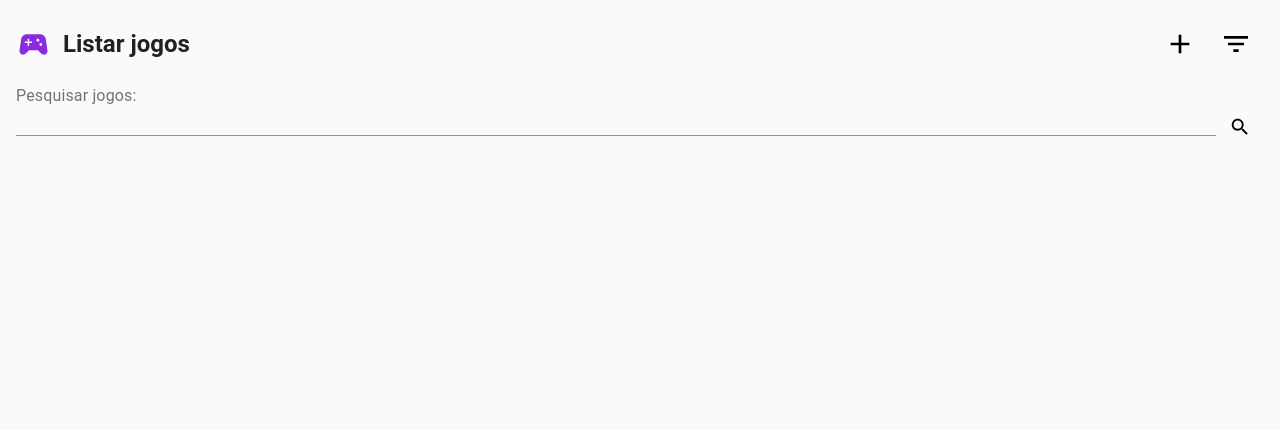
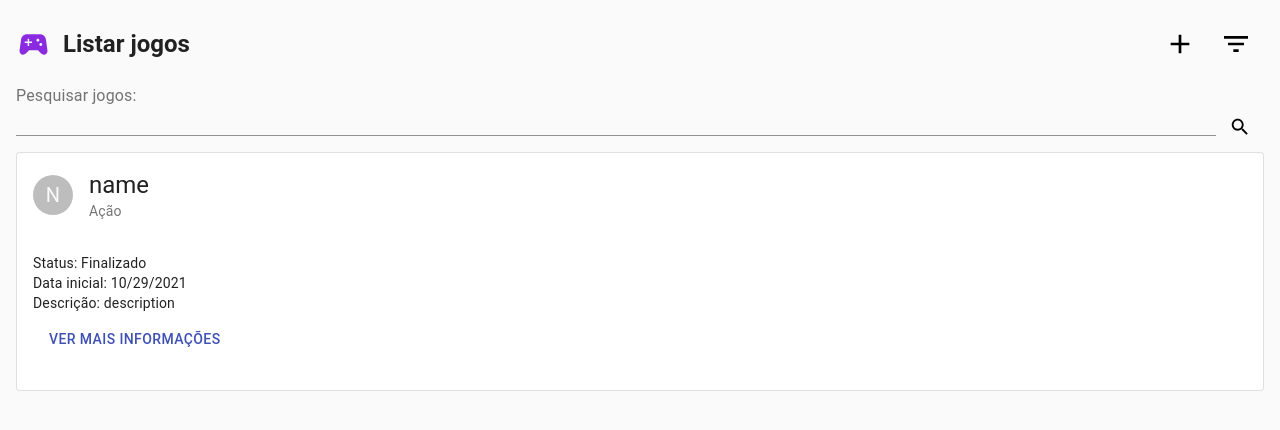
Before and after one commit to SenaGust/my-games-react, a React (Create React App) app: page / in a window 1280 px wide. Shown: the top 430 px of the page. Built offline with nearby package versions, Linux system fonts and the light colour scheme.

Commit message:
Implemented list of games without sorting

```diff
--- a/package.json
+++ b/package.json
@@ -18,6 +18,7 @@
     "@types/react-dom": "^17.0.0",
     "@types/react-router-dom": "^5.3.2",
     "effector": "^22.1.2",
+    "effector-react": "^22.0.4",
     "formik": "^2.2.9",
     "lodash": "^4.17.21",
     "react": "^17.0.2",
@@ -26,7 +27,6 @@
     "react-scripts": "4.0.3",
     "typescript": "^4.1.2",
     "web-vitals": "^1.0.1",
-    "yup": "^0.32.11",
     "workbox-background-sync": "^5.1.3",
     "workbox-broadcast-update": "^5.1.3",
     "workbox-cacheable-response": "^5.1.3",
@@ -38,7 +38,8 @@
     "workbox-range-requests": "^5.1.3",
     "workbox-routing": "^5.1.3",
     "workbox-strategies": "^5.1.3",
-    "workbox-streams": "^5.1.3"
+    "workbox-streams": "^5.1.3",
+    "yup": "^0.32.11"
   },
   "scripts": {
     "start": "react-scripts start",
--- a/src/domains/Game.ts
+++ b/src/domains/Game.ts
@@ -9,4 +9,5 @@ export default interface Game {
   description: string;
   initialDate: Date;
   rating: number;
+  image?: string;
 }
--- a/src/pages/listGames/ListGamesRoute.tsx
+++ b/src/pages/listGames/ListGamesRoute.tsx
@@ -3,6 +3,9 @@ import PageLayout from "../../components/PageLayout/PageLayout";
 import AddIcon from "@material-ui/icons/Add";
 import FilterListIcon from "@material-ui/icons/FilterList";
 import SearchGames from "./components/searchGames/SearchGames";
+import GameListItem from "./components/GameListItem/GameListItem";
+import GameStatusEnum from "../../domains/GameStatusEnum";
+import GameCategoryEnum from "../../domains/GameCategoryEnum";
 
 const ListGamesRoute: React.FunctionComponent = () => {
   const renderButtons = [
@@ -13,6 +16,17 @@ const ListGamesRoute: React.FunctionComponent = () => {
   return (
     <PageLayout title="Listar jogos" isHomePage buttons={renderButtons}>
       <SearchGames />
+      <GameListItem
+        game={{
+          description: "description",
+          id: "id",
+          initialDate: new Date(),
+          name: "name",
+          rating: 2,
+          status: GameStatusEnum.FINISHED,
+          type: GameCategoryEnum.ACTION,
+        }}
+      />
     </PageLayout>
   );
 };
--- /dev/null
+++ b/src/pages/listGames/components/GameListItem/GameListItem.styles.ts
@@ -0,0 +1,12 @@
+import { createStyles, makeStyles } from "@material-ui/core";
+
+const useGameListItemStyles = makeStyles(() =>
+  createStyles({
+    image: {
+      width: 40,
+      height: "auto",
+    },
+  })
+);
+
+export default useGameListItemStyles;
--- /dev/null
+++ b/src/pages/listGames/components/GameListItem/GameListItem.tsx
@@ -0,0 +1,85 @@
+import React, { useMemo } from "react";
+import Game from "../../../../domains/Game";
+import Card from "@material-ui/core/Card";
+import CardContent from "@material-ui/core/CardContent";
+import Typography from "@material-ui/core/Typography";
+import CardHeader from "@material-ui/core/CardHeader";
+import Avatar from "@material-ui/core/Avatar";
+import CardMedia from "@material-ui/core/CardMedia";
+import useGameListItemStyles from "./GameListItem.styles";
+import Button from "@material-ui/core/Button";
+import CardActions from "@material-ui/core/CardActions";
+
+interface Props {
+  game: Game;
+}
+
+const GameListItem: React.FunctionComponent<Props> = ({ game }) => {
+  const { image } = useGameListItemStyles();
+
+  const renderImage = useMemo(() => {
+    if (game.image) {
+      return <CardMedia component="img" className={image} image={image} />;
+    }
+
+    if (game.name) {
+      const stringToColor = (string: string) => {
+        let hash = 0;
+        let i;
+
+        /* eslint-disable no-bitwise */
+        for (i = 0; i < string.length; i += 1) {
+          hash = string.charCodeAt(i) + ((hash << 5) - hash);
+        }
+
+        let color = "#";
+
+        for (i = 0; i < 3; i += 1) {
+          const value = (hash >> (i * 8)) & 0xff;
+          color += `00${value.toString(16)}`.substr(-2);
+        }
+        /* eslint-enable no-bitwise */
+
+        return color;
+      };
+
+      const stringAvatar = (name: string) => {
+        return {
+          sx: {
+            bgcolor: stringToColor(name),
+          },
+          children: `${name[0].toLocaleUpperCase()}`,
+        };
+      };
+
+      return <Avatar {...stringAvatar(game.name)} />;
+    }
+
+    return null;
+  }, [image, game]);
+
+  return (
+    <Card variant="outlined">
+      <CardHeader
+        title={game.name}
+        titleTypographyProps={{ variant: "h5" }}
+        subheader={game.type}
+        avatar={renderImage}
+      />
+      <CardContent>
+        <Typography variant="body2">Status: {game.status}</Typography>
+        <Typography variant="body2">
+          Data inicial: {game.initialDate.toLocaleDateString()}
+        </Typography>
+        <Typography variant="body2" component="p">
+          Descrição: {game.description}
+        </Typography>
+        <CardActions>
+          <Button color="primary">Ver mais informações</Button>
+        </CardActions>
+      </CardContent>
+    </Card>
+  );
+};
+
+export default GameListItem;
```
Also changed, not shown: src/pages/listGames/components/GameList/GameList.tsx (added, +22 -0 lines), 1 other file (tests, documents, lock files or other folders).
